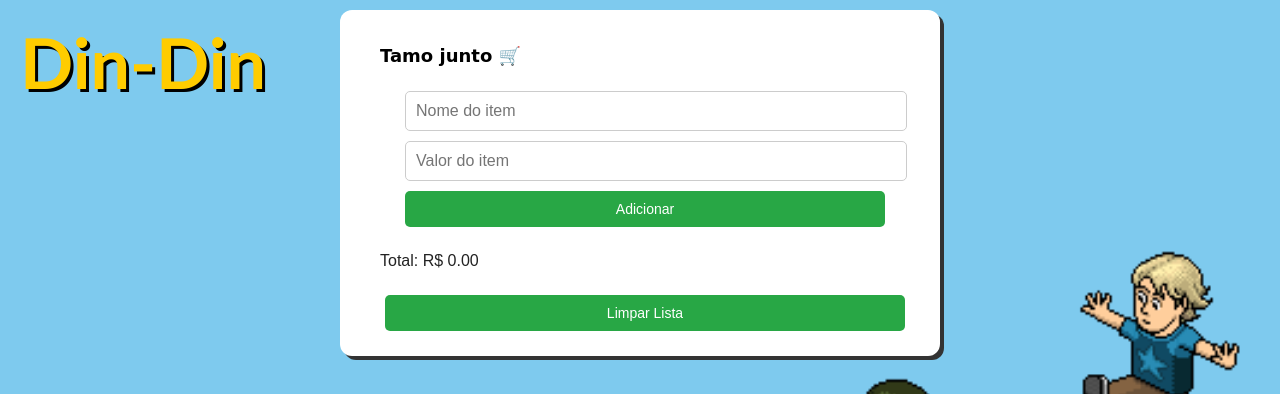
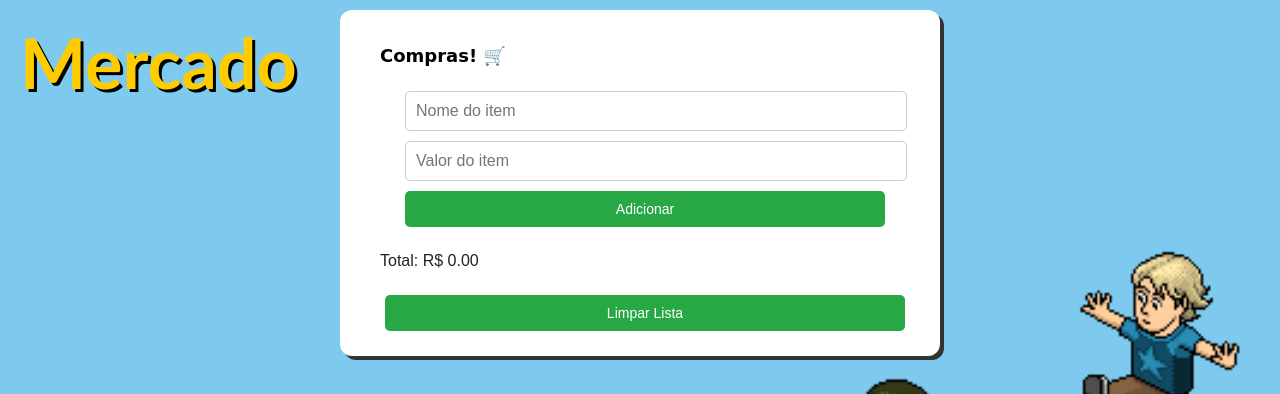
Before and after one commit to alinemelanski/mercado, a plain HTML site: page index.html in a window 1280 px wide. Shown: the top 394 px of the page. Drawn offline with nearby package versions, Linux system fonts and the light colour scheme.

Commit message:
Update index.html

```diff
--- a/index.html
+++ b/index.html
@@ -4,18 +4,18 @@
 <head>
     <meta name="viewport" content=""width=device-width, initial-scale="1.0">
     <meta charset="UTF-8">
-    <title>Din-Din</title>
+    <title>Mercado</title>
     <link rel="stylesheet" href="style.css">
     <script src="https://cdnjs.cloudflare.com/ajax/libs/gsap/3.12.2/gsap.min.js"></script>
 </head>
 <body>
-    <h1>Din-Din</h1>
+    <h1>Mercado</h1>
     <img src="images.png" class="moeda-direita">
     <img src="habbo moedas.gif" class="moeda-esquerda">
 
     <div class="container">
         <div class="missao">
-          <h2>Tamo junto 🛒</h2>
+          <h2>Compras! 🛒</h2>
           <form id="lista-mercado-form">
             <input type="text" id="nomeItem" placeholder="Nome do item">
             <input type="number" id="valorItem" placeholder="Valor do item" step="0.01">
```
